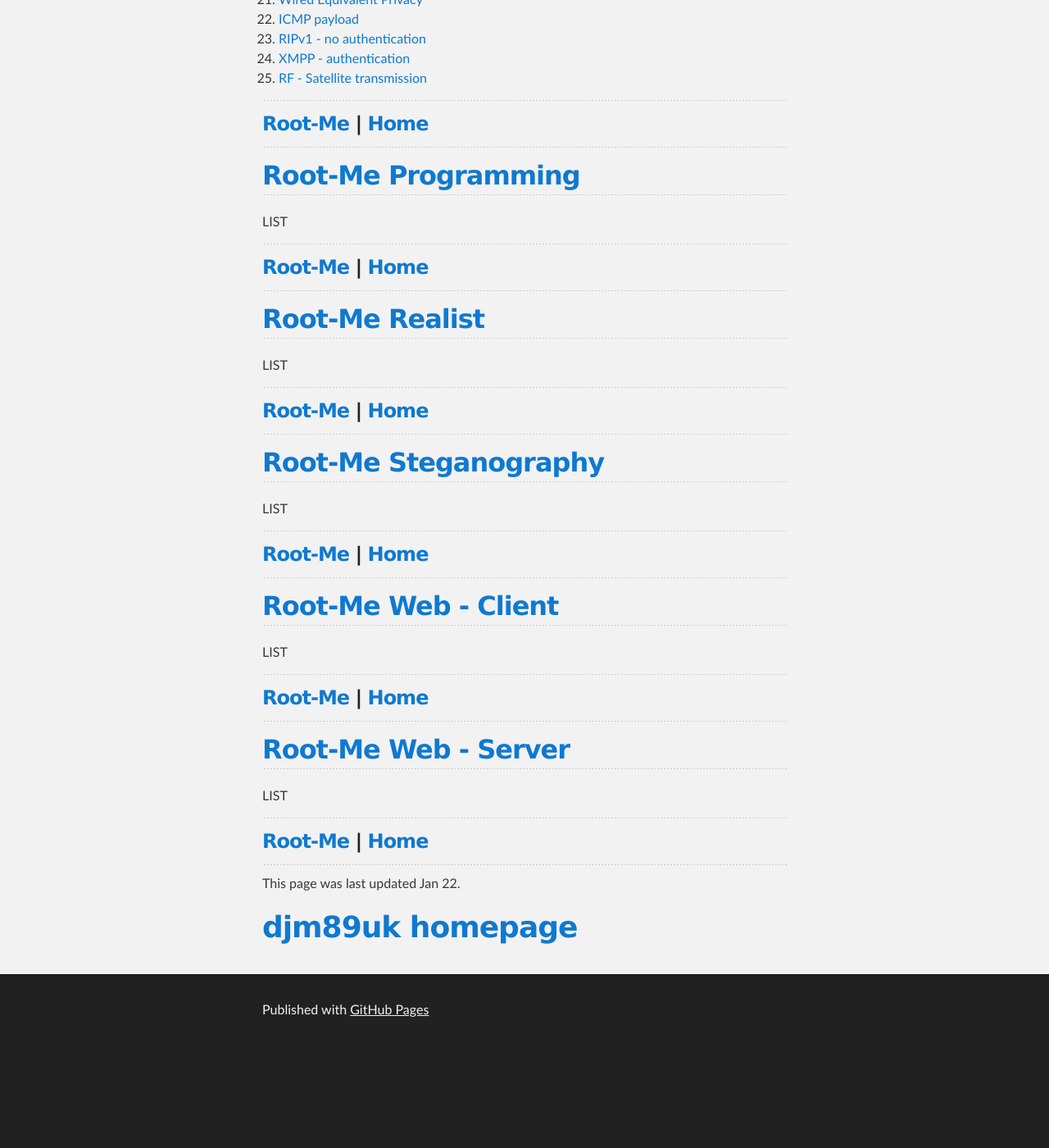
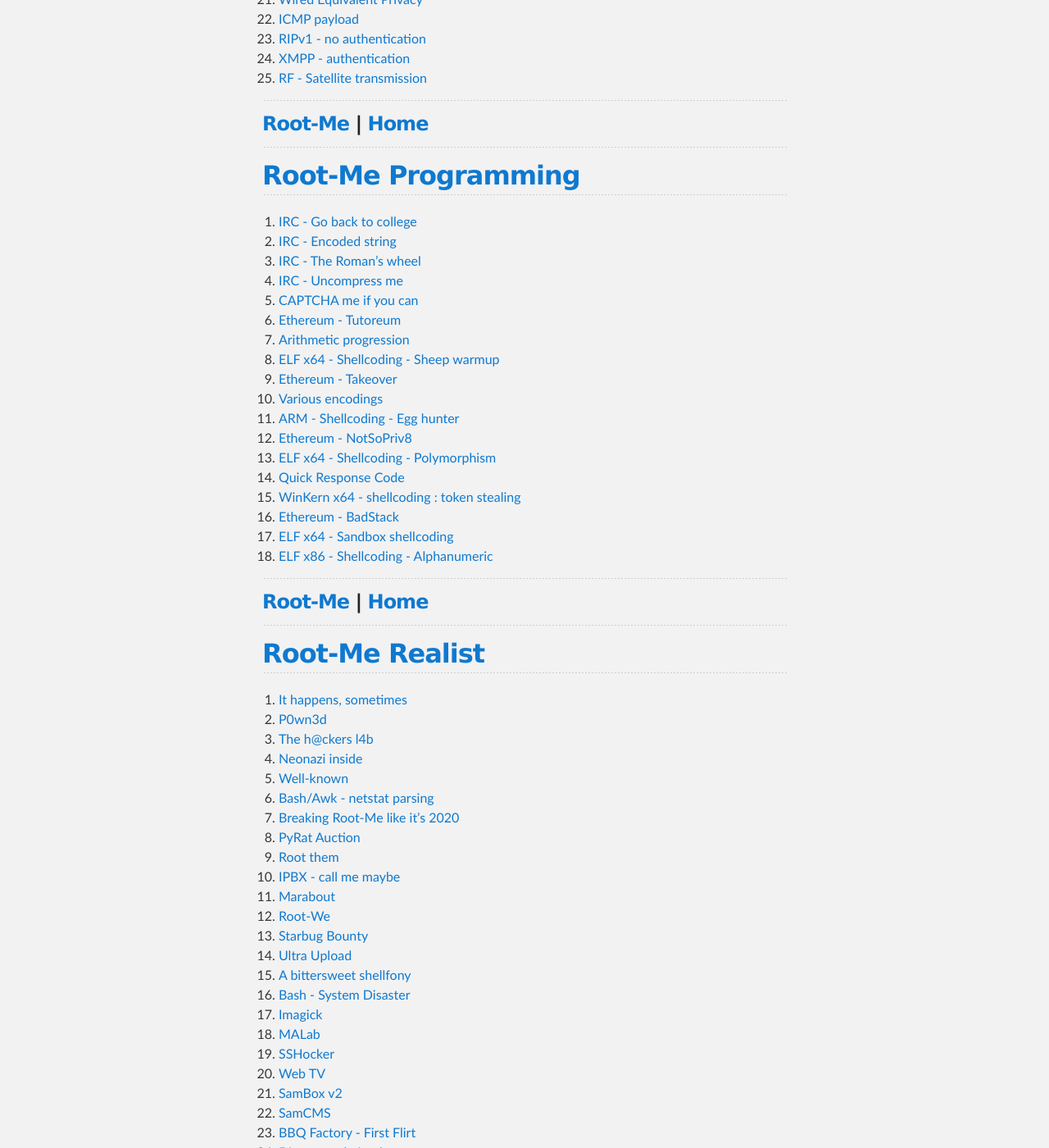
Before and after one commit to djm89uk/djm89uk.github.io, a Jekyll site: the page built from rootme.md, in a window 1280 px wide and 1400 px high, scrolled down 7854 px. Shown: the whole window at 82% size. Built offline with Jekyll 4.4.1, drawn with Linux system fonts in a browser that asks for light colours; our own code applies the rules of GitHub Pages for plain Markdown files; before the commit the page ends 9132 px from its top, so only the background shows below that; some of the changed text lies outside the part shown.

Commit message:
Update rootme.md

```diff
--- a/rootme.md
+++ b/rootme.md
@@ -137,7 +137,7 @@ Root-Me is a non-profit organization which goal is to promote the spread of know
 78. [WinKern x64 - Advanced stack buffer overflow - ROP](./rootme_asys.md#winkern-x64-advanced-stack-buffer-overflow-rop)
 79. [WinKern x64 - Use After Free](./rootme_asys.md#winkern-x64-use-after-free)
 80. [ELF x64 - Remote Heap buffer overflow 2](./rootme_asys.md#elf-x64-remote-heap-buffer-overflow-2)
-81. [ELF x64 - Advanced Heap Exploitation - Heap Leakless & Fortified](./rootme_asys.md#elf-x64-advanced-heap-exploitation-heap-leakless-&-fortified)
+81. [ELF x64 - Advanced Heap Exploitation - Heap Leakless & Fortified](./rootme_asys.md#elf-x64-advanced-heap-exploitation-heap-leakless-fortified)
 82. [ELF x64 - Blind ROP](./rootme_asys.md#elf-x64-blind-rop)
 83. [ELF x64 - Browser exploit - BitString](./rootme_asys.md#elf-x64-browser-exploit-bitstring)
 
@@ -152,7 +152,7 @@ Root-Me is a non-profit organization which goal is to promote the spread of know
 1. [ELF x86 - 0 protection](./rootme_crac.md#elf-x86-0-protection)
 2. [ELF x86 - Basic](./rootme_crac.md#elf-x86-basic)
 3. [PE x86 - 0 protection](./rootme_crac.md#pe-x86-0-protection)
-4. [ELF C++ - 0 protection](./rootme_crac.md#elf-c++-0-protection)
+4. [ELF C++ - 0 protection](./rootme_crac.md#elf-cpp-0-protection)
 5. [PE DotNet - 0 protection](./rootme_crac.md#pe-dotnet-0-protection)
 6. [ELF MIPS - Basic Crackme](./rootme_crac.md#elf-mips-basic-crackme)
 7. [ELF x64 - Golang basic](./rootme_crac.md#elf-x64-golang-basic)
@@ -194,7 +194,7 @@ Root-Me is a non-profit organization which goal is to promote the spread of know
 43. [ELF x86 - VM](./rootme_crac.md#elf-x86-vm)
 44. [ELF x64 - Hidden Control Flow](./rootme_crac.md#elf-x64-hidden-control-flow)
 45. [Ringgit](./rootme_crac.md#ringgit)
-46. [White-Box Cryptography #2](./rootme_crac.md#white-box-cryptography-#2)
+46. [White-Box Cryptography #2](./rootme_crac.md#white-box-cryptography-2)
 
 ---
 
@@ -248,7 +248,7 @@ Root-Me is a non-profit organization which goal is to promote the spread of know
 42. [RSA - Corrupted key 2](./rootme_cryp.md#rsa-corrupted-key-2)
 43. [RSA - Corrupted key 3](./rootme_cryp.md#rsa-corrupted-key-3)
 44. [RSA - Multiple recipients](./rootme_cryp.md#rsa-multiple-recipients)
-45. [AES - Fault attack #1](./rootme_cryp.md#aes-fault-attack-#1)
+45. [AES - Fault attack #1](./rootme_cryp.md#aes-fault-attack-1)
 46. [Enigma Machine](./rootme_cryp.md#enigma-machine)
 47. [ECDHE](./rootme_cryp.md#ecdhe)
 48. [RSA - Lee cooper](./rootme_cryp.md#rsa-lee-cooper)
@@ -257,7 +257,7 @@ Root-Me is a non-profit organization which goal is to promote the spread of know
 51. [White-Box Cryptography](./rootme_cryp.md#white-box-cryptography)
 52. [AES - Weaker variant](./rootme_cryp.md#aes-weaker-variant)
 53. [Hash - SHA-3](./rootme_cryp.md#hash-sha-3)
-54. [AES - Fault attack #2](./rootme_cryp.md#aes-fault-attack-#2)
+54. [AES - Fault attack #2](./rootme_cryp.md#aes-fault-attack-2)
 55. [AES-PMAC](./rootme_cryp.md#aes-pmac)
 56. [ECDSA - Implementation error](./rootme_cryp.md#ecdsa-implementation-error)
 
@@ -269,26 +269,26 @@ Root-Me is a non-profit organization which goal is to promote the spread of know
 
 ## [Root-Me Forensic](./rootme_for.md)
 
-1. [Command & Control - level 2](./rootme_for.md#command-&-control-level-2)
+1. [Command & Control - level 2](./rootme_for.md#command-control-level-2)
 2. [Logs analysis - web attack](./rootme_for.md#logs-analysis-web-attack)
-3. [Command & Control - level 5](./rootme_for.md#command-&-control-level-5)
+3. [Command & Control - level 5](./rootme_for.md#command-control-level-5)
 4. [Find the cat](./rootme_for.md#find-the-cat)
 5. [Ugly Duckling](./rootme_for.md#ugly-duckling)
 6. [Active Directory - GPO](./rootme_for.md#active-directory-gpo)
-7. [Command & Control - level 3](./rootme_for.md#command-&-control-level-3)
+7. [Command & Control - level 3](./rootme_for.md#command-control-level-3)
 8. [DNS exfiltration](./rootme_for.md#dns-exfiltration)
-9. [Command & Control - level 4](./rootme_for.md#command-&-control-level-4)
+9. [Command & Control - level 4](./rootme_for.md#command-control-level-4)
 10. [Job interview](./rootme_for.md#job-interview)
 11. [Homemade keylogger](./rootme_for.md#homemade-keylogger)
 12. [macOS - Keychain](./rootme_for.md#macos-keychain)
 13. [Malicious Word macro](./rootme_for.md#malicious-word-macro)
 14. [Ransomware Android](./rootme_for.md#ransomware-android)
-15. [Insomni’Droid](./rootme_for.md#insomni’droid)
+15. [Insomni’Droid](./rootme_for.md#insomnidroid)
 16. [iOS - Introduction](./rootme_for.md#ios-introduction)
 17. [Multi-devices](./rootme_for.md#multi-devices)
 18. [Root My Droid](./rootme_for.md#root-my-droid)
 19. [Rootkit - Cold case](./rootme_for.md#rootkit-cold-case)
-20. [Command & Control - level 6](./rootme_for.md#command-&-control-level-6)
+20. [Command & Control - level 6](./rootme_for.md#command-control-level-6)
 21. [Find me](./rootme_for.md#find-me)
 22. [Second job interview](./rootme_for.md#second-job-interview)
 23. [Find me again](./rootme_for.md#find-me-again)
@@ -340,7 +340,24 @@ Root-Me is a non-profit organization which goal is to promote the spread of know
 
 ## [Root-Me Programming](./rootme_prog.md)
 
-LIST
+1. [IRC - Go back to college](./rootme_prog.md#irc-go-back-to-college)
+2. [IRC - Encoded string](./rootme_prog.md#irc-encoded-string)
+3. [IRC - The Roman’s wheel](./rootme_prog.md#irc-the-romans-wheel)
+4. [IRC - Uncompress me](./rootme_prog.md#irc-uncompress-me)
+5. [CAPTCHA me if you can](./rootme_prog.md#captcha-me-if-you-can)
+6. [Ethereum - Tutoreum](./rootme_prog.md#ethereum-tutoreum)
+7. [Arithmetic progression](./rootme_prog.md#arithmetic-progression)
+8. [ELF x64 - Shellcoding - Sheep warmup](./rootme_prog.md#elf-x64-shellcoding-sheep-warmup)
+9. [Ethereum - Takeover](./rootme_prog.md#ethereum-takeover)
+10. [Various encodings](./rootme_prog.md#various-encodings)
+11. [ARM - Shellcoding - Egg hunter](./rootme_prog.md#arm-shellcoding-egg-hunter)
+12. [Ethereum - NotSoPriv8](./rootme_prog.md#ethereum-notsopriv8)
+13. [ELF x64 - Shellcoding - Polymorphism](./rootme_prog.md#elf-x64-shellcoding-polymorphism)
+14. [Quick Response Code](./rootme_prog.md#quick-response-code)
+15. [WinKern x64 - shellcoding : token stealing](./rootme_prog.md#winkern-x64-shellcoding-token-stealing)
+16. [Ethereum - BadStack](./rootme_prog.md#ethereum-badstack)
+17. [ELF x64 - Sandbox shellcoding](./rootme_prog.md#elf-x64-sandbox-shellcoding)
+18. [ELF x86 - Shellcoding - Alphanumeric](./rootme_prog.md#elf-x86-shellcoding-alphanumeric)
 
 ---
 
@@ -350,7 +367,49 @@ LIST
 
 ## [Root-Me Realist](./rootme_real.md)
 
-LIST
+1. [It happens, sometimes ](./rootme_real.md#it-happens-sometimes)
+2. [P0wn3d ](./rootme_real.md#p0wn3d)
+3. [The h@ckers l4b ](./rootme_real.md#the-h@ckers-l4b)
+4. [Neonazi inside ](./rootme_real.md#neonazi-inside)
+5. [Well-known ](./rootme_real.md#well-known)
+6. [Bash/Awk - netstat parsing ](./rootme_real.md#bash/awk-netstat-parsing)
+7. [Breaking Root-Me like it’s 2020 ](./rootme_real.md#breaking-root-me-like-its-2020)
+8. [PyRat Auction ](./rootme_real.md#pyrat-auction)
+9. [Root them ](./rootme_real.md#root-them)
+10. [IPBX - call me maybe ](./rootme_real.md#ipbx-call-me-maybe)
+11. [Marabout ](./rootme_real.md#marabout)
+12. [Root-We ](./rootme_real.md#root-we)
+13. [Starbug Bounty ](./rootme_real.md#starbug-bounty)
+14. [Ultra Upload ](./rootme_real.md#ultra-upload)
+15. [A bittersweet shellfony ](./rootme_real.md#a-bittersweet-shellfony)
+16. [Bash - System Disaster ](./rootme_real.md#bash-system-disaster)
+17. [Imagick ](./rootme_real.md#imagick)
+18. [MALab ](./rootme_real.md#malab)
+19. [SSHocker ](./rootme_real.md#sshocker)
+20. [Web TV ](./rootme_real.md#web-tv)
+21. [SamBox v2 ](./rootme_real.md#sambox-v2)
+22. [SamCMS ](./rootme_real.md#samcms)
+23. [BBQ Factory - First Flirt ](./rootme_real.md#bbq-factory-first-flirt)
+24. [Django unchained ](./rootme_real.md#django-unchained)
+25. [Getting root Over it! ](./rootme_real.md#getting-root-over-it)
+26. [Texode ](./rootme_real.md#texode)
+27. [BBQ Factory - Back To The Grill ](./rootme_real.md#bbq-factory-back-to-the-grill)
+28. [In Your Kubernetass ](./rootme_real.md#in-your-kubernetass)
+29. [DjangocatZ ](./rootme_real.md#djangocatz)
+30. [SamBox v1 ](./rootme_real.md#sambox-v1)
+31. [SAP Pentest 007 ](./rootme_real.md#sap-pentest-007)
+32. [Crypto Secure ](./rootme_real.md#crypto-secure)
+33. [Bozobe Hospital ](./rootme_real.md#bozobe-hospital)
+34. [Red Pills ](./rootme_real.md#red-pills)
+35. [SamBox v3 ](./rootme_real.md#sambox-v3)
+36. [ARM FTP Box ](./rootme_real.md#arm-ftp-box)
+37. [SAP Pentest 000 ](./rootme_real.md#sap-pentest-000)
+38. [Texode Back ](./rootme_real.md#texode-back)
+39. [Bluebox 2 - Pentest ](./rootme_real.md#bluebox-2-pentest)
+40. [Nodeful ](./rootme_real.md#nodeful)
+41. [Bluebox - Pentest ](./rootme_real.md#bluebox-pentest)
+42. [Highway to shell ](./rootme_real.md#highway-to-shell)
+43. [SamBox v4 ](./rootme_real.md#sambox-v4)
 
 ---
 
```
